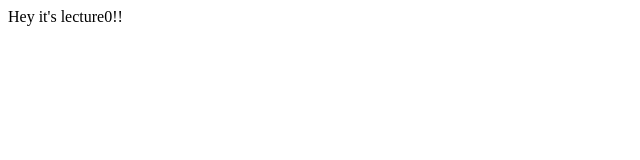
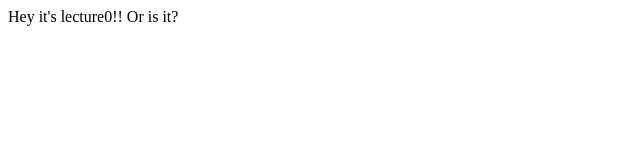
Before and after one commit to Joel-takes-CS50-Web-Programming-with-Py/lecture0, a plain HTML site: page index.html in a window 1280 px wide. Shown: the full height of the page, 0-640 px from the left. Drawn offline with Linux system fonts and the light colour scheme.

Commit message:
Update index.html

```diff
--- a/index.html
+++ b/index.html
@@ -4,6 +4,6 @@
     <title>Joel Allison Lecture0</title>
   </head>
   <body>
-    Hey it's lecture0!!
+    Hey it's lecture0!! Or is it?
   </body>
 </html>
```
